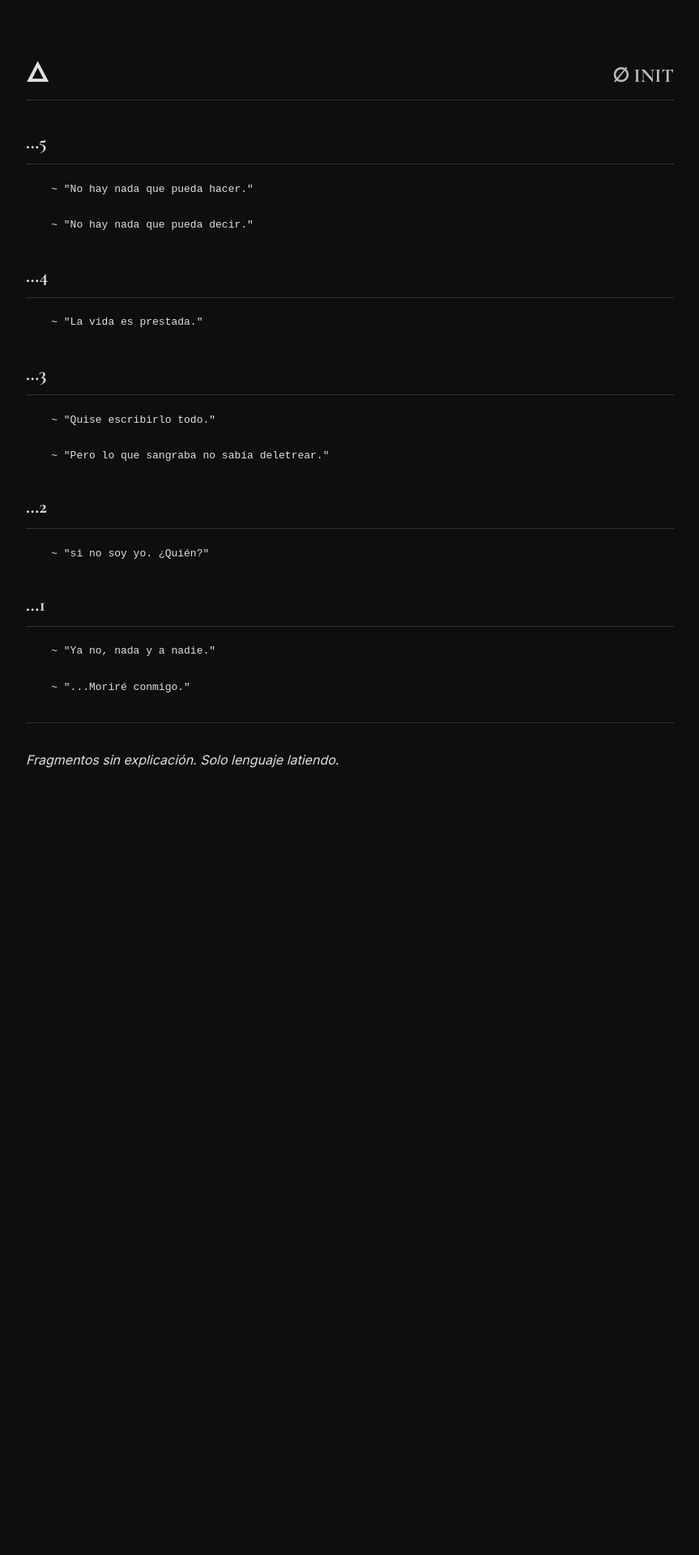
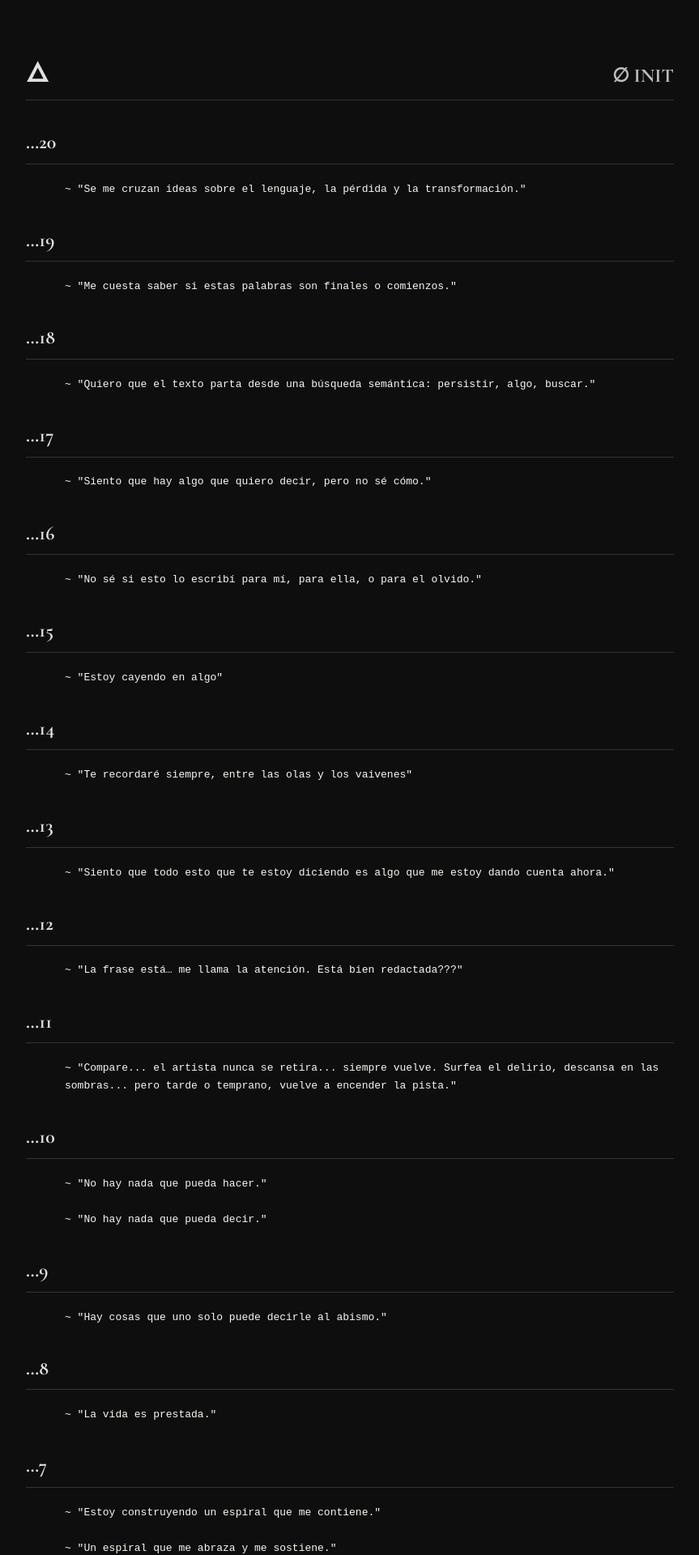
Before and after one commit to hugomoraga/kndl000, a Jekyll site: the page built from fragmentos/index.md, in a window 1280 px wide. Shown: the top 1920 px of the page at 81% size, without its empty margins (208-1071 px from the left). Built offline with Jekyll 4.4.1, drawn with Linux system fonts in a browser that asks for light colours; before the commit the page ends 1000 px from its top, so only the background shows below that; some of the changed text lies outside the part shown.

Commit message:
chore: update fragmentos and styles for consistency and readability

```diff
--- a/_data/fragmentos.yml
+++ b/_data/fragmentos.yml
@@ -1,18 +1,43 @@
-- id: 005
-  textos:
-    - "No hay nada que pueda hacer."
-    - "No hay nada que pueda decir."
-- id: 004
-  textos:
-    - "La vida es prestada."
-- id: 003
-  textos:
-    - "Quise escribirlo todo."
-    - "Pero lo que sangraba no sabía deletrear."
-- id: 002
-  textos:
-    - "si no soy yo. ¿Quién?"
-- id: 001
-  textos:
-    - "Ya no, nada y a nadie."
-    - "...Moriré conmigo."
+- - "Se me cruzan ideas sobre el lenguaje, la pérdida y la transformación."
+
+- - "Me cuesta saber si estas palabras son finales o comienzos."
+
+- - "Quiero que el texto parta desde una búsqueda semántica: persistir, algo, buscar."
+
+- - "Siento que hay algo que quiero decir, pero no sé cómo."
+
+- - "No sé si esto lo escribí para mí, para ella, o para el olvido."
+
+- - "Estoy cayendo en algo"
+
+- - "Te recordaré siempre, entre las olas y los vaivenes"
+
+- - "Siento que todo esto que te estoy diciendo es algo que me estoy dando cuenta ahora."
+
+- - "La frase está… me llama la atención. Está bien redactada???"
+
+- - "Compare... el artista nunca se retira... siempre vuelve. Surfea el delirio, descansa en las sombras... pero tarde o temprano, vuelve a encender la pista."
+
+- - "No hay nada que pueda hacer."
+  - "No hay nada que pueda decir."
+
+- - "Hay cosas que uno solo puede decirle al abismo."
+
+- - "La vida es prestada."
+
+- - "Estoy construyendo un espiral que me contiene."
+  - "Un espiral que me abraza y me sostiene."
+
+- - "Quise escribirlo todo."
+  - "Pero lo que sangraba no sabía deletrear."
+
+- - "Como que lo leí y me desconecté de lo que escribi"
+
+- - "No sé si fue lo correcto, pero fue lo que hice"
+
+- - "si no soy yo. ¿Quién?"
+
+- - "A veces escribo para entenderme. Otras solo para soltar."
+
+- - "Ya no, nada y a nadie."
+  - "...Moriré conmigo."
--- a/assets/css/style.css
+++ b/assets/css/style.css
@@ -182,3 +182,11 @@ select, input, button {
 .poem-nav a:hover {
   text-decoration: underline;
 }
+
+.highlight pre {
+  color: #f8f8f2;
+  margin-left: 3rem;
+
+  white-space: pre-wrap;  /* permite saltos de línea automáticos */
+  word-wrap: break-word;  /* fuerza corte de palabras si es necesario */
+}
--- a/fragmentos/index.md
+++ b/fragmentos/index.md
@@ -3,12 +3,15 @@ layout: default
 title: 🜂
 ---
 
-{% for frag in site.data.fragmentos %}
-## ...{{ frag.id }}
+{% assign fragmentos = site.data.fragmentos %}
+{% assign count = fragmentos.size %}
 
-    {% for linea in frag.textos %}
-        ~ "{{ linea }}"
-    {% endfor %}
+{% for bloque in fragmentos %}
+## ...{{ count | minus: forloop.index0 }}
+
+{% for linea in bloque %}
+    ~ "{{ linea }}"
+{% endfor %}
 
 {% endfor %}
 
```
